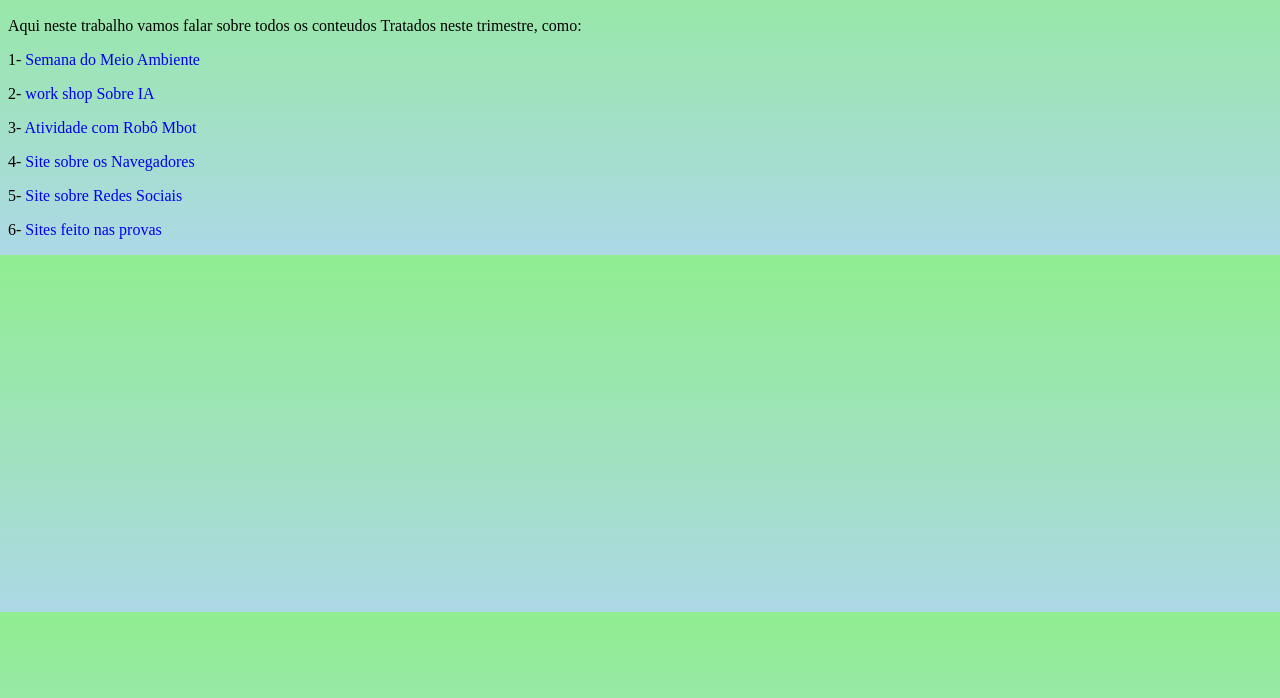
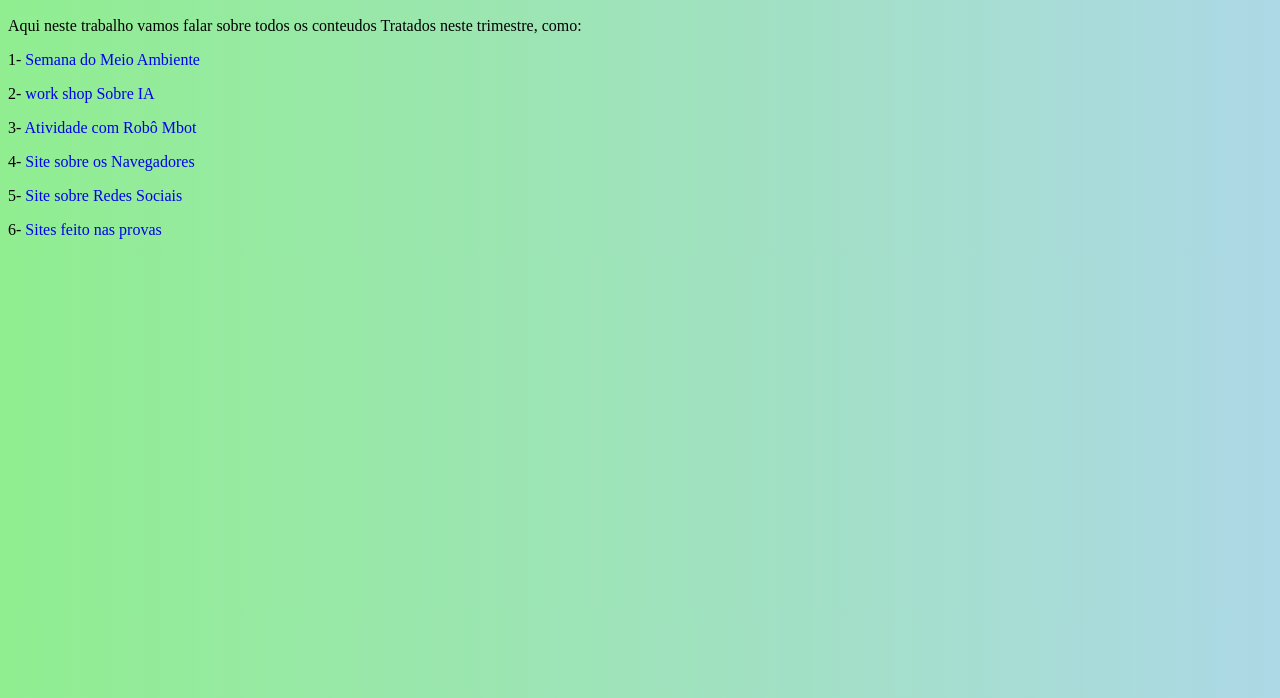
Before and after one commit to itzigrao/ProjetoEmpreendedorismo, a plain HTML site: page index.html in a window 1280 px wide. Shown: the part 102-800 px from the top of the page. Drawn offline with Linux system fonts and the light colour scheme.

Commit message:
to right

```diff
--- a/TrabalhoEmpreendedorismo/style.css
+++ b/TrabalhoEmpreendedorismo/style.css
@@ -1,5 +1,5 @@
 body{
-    background-image: linear-gradient(to bottom, lightgreen, lightblue);
+    background-image: linear-gradient(to right, lightgreen, lightblue);
 }
 h1{
     font-family: 'Times New Roman', Times, serif;
```
